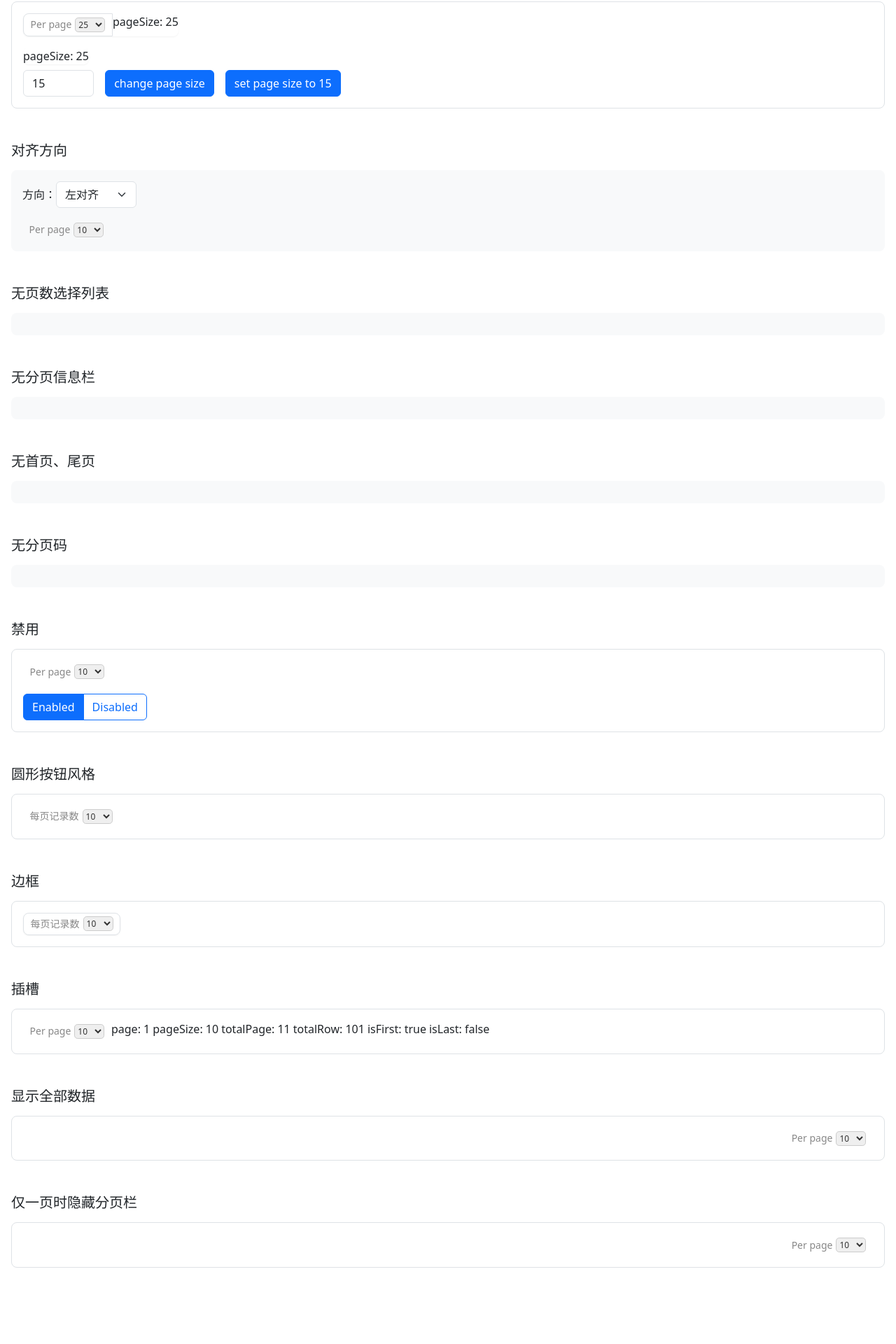
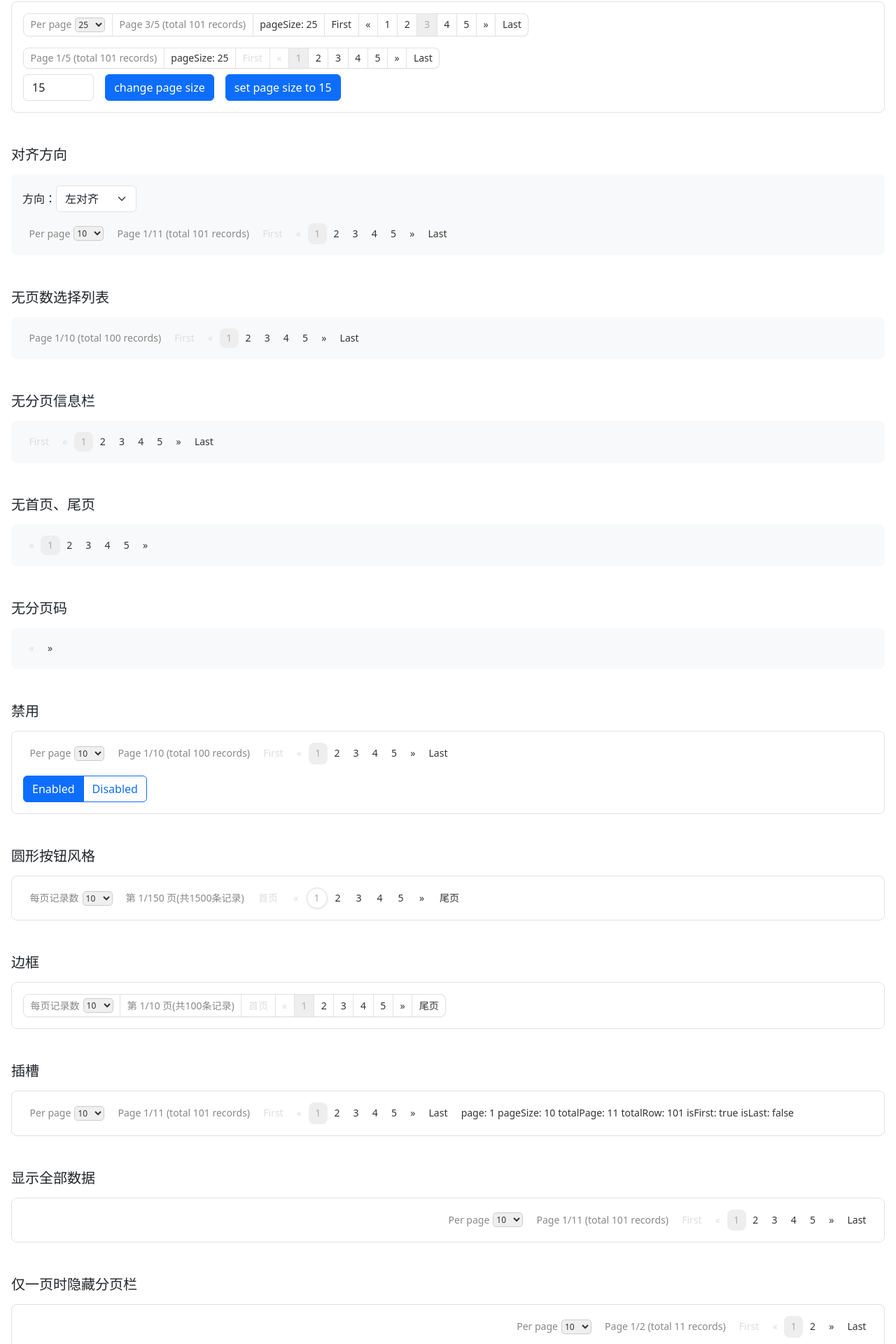
Before and after one commit to TerryZ/v-page, a Vue app: page / in a window 1280 px wide. Shown: the part 764-2684 px from the top of the page at 70% size. Before the commit the page ends 2591 px from the top, so only its background shows below. Built offline with nearby package versions, Linux system fonts and the light colour scheme.

Commit message:
feat: 移除不再使用的代码与 props

```diff
--- a/examples/ExamplesIndex.vue
+++ b/examples/ExamplesIndex.vue
@@ -4,6 +4,7 @@ import {
   PaginationBar,
   PaginationPageSizeOptions,
   PaginationInfo,
+  PaginationPanel,
   PaginationPageNumbers,
   PaginationFirstPage,
   PaginationPreviousPage,
@@ -95,6 +96,12 @@ function pageChange (data) {
         ref="refPage"
       >
         <PaginationPageSizeOptions />
+        <PaginationInfo />
+        <PaginationFirstPage />
+        <PaginationPreviousPage />
+        <PaginationPageNumbers />
+        <PaginationNextPage />
+        <PaginationLastPage />
       </PaginationBar>
 
       <div class="d-flex mt-2">
@@ -138,24 +145,34 @@ function pageChange (data) {
       >
         <template #default="{ pageSize }">
           <PaginationPageSizeOptions />
-          <div>
+          <PaginationInfo />
+          <PaginationPanel>
             <div>pageSize: <span v-text="pageSize" /></div>
-          </div>
+          </PaginationPanel>
+          <PaginationFirstPage />
+          <PaginationPreviousPage />
+          <PaginationPageNumbers />
+          <PaginationNextPage />
+          <PaginationLastPage />
         </template>
       </PaginationBar>
       <PaginationBar
         align="left"
         border
         :total-row="101"
-        :page-size-options="false"
         v-model:page-size="size"
         @change="pageChange"
         v-slot="{ pageSize }"
       >
-        <PaginationPageSizeOptions />
-        <div>
+        <PaginationInfo />
+        <PaginationPanel>
           <div>pageSize: <span v-text="pageSize" /></div>
-        </div>
+        </PaginationPanel>
+        <PaginationFirstPage />
+        <PaginationPreviousPage />
+        <PaginationPageNumbers />
+        <PaginationNextPage />
+        <PaginationLastPage />
       </PaginationBar>
 
       <div class="d-flex mt-2">
@@ -212,6 +229,12 @@ function pageChange (data) {
           :total-row="101"
         >
           <PaginationPageSizeOptions />
+          <PaginationInfo />
+          <PaginationFirstPage />
+          <PaginationPreviousPage />
+          <PaginationPageNumbers />
+          <PaginationNextPage />
+          <PaginationLastPage />
         </PaginationBar>
       </div>
     </div>
@@ -225,7 +248,12 @@ function pageChange (data) {
         :page-size-options="false"
         align="left"
       >
-        <PaginationPageSizeOptions />
+        <PaginationInfo />
+        <PaginationFirstPage />
+        <PaginationPreviousPage />
+        <PaginationPageNumbers />
+        <PaginationNextPage />
+        <PaginationLastPage />
       </PaginationBar>
     </div>
 
@@ -234,12 +262,14 @@ function pageChange (data) {
     </h5>
     <div class="bg-light p-3 rounded-3">
       <PaginationBar
-        :page-size-options="false"
-        :info="false"
         align="left"
         :total-row="100"
       >
-        <PaginationPageSizeOptions />
+        <PaginationFirstPage />
+        <PaginationPreviousPage />
+        <PaginationPageNumbers />
+        <PaginationNextPage />
+        <PaginationLastPage />
       </PaginationBar>
     </div>
 
@@ -248,14 +278,12 @@ function pageChange (data) {
     </h5>
     <div class="bg-light p-3 rounded-3">
       <PaginationBar
-        :page-size-options="false"
-        :info="false"
         :total-row="100"
-        :first="false"
-        :last="false"
         align="left"
       >
-        <PaginationPageSizeOptions />
+        <PaginationPreviousPage />
+        <PaginationPageNumbers />
+        <PaginationNextPage />
       </PaginationBar>
     </div>
 
@@ -264,15 +292,11 @@ function pageChange (data) {
     </h5>
     <div class="bg-light p-3 rounded-3">
       <PaginationBar
-        :page-size-options="false"
-        :info="false"
         :total-row="100"
-        :first="false"
-        :last="false"
-        :page-number="false"
         align="left"
       >
-        <PaginationPageSizeOptions />
+        <PaginationPreviousPage />
+        <PaginationNextPage />
       </PaginationBar>
     </div>
 
@@ -286,6 +310,12 @@ function pageChange (data) {
         :disabled="disabled"
       >
         <PaginationPageSizeOptions />
+        <PaginationInfo />
+        <PaginationFirstPage />
+        <PaginationPreviousPage />
+        <PaginationPageNumbers />
+        <PaginationNextPage />
+        <PaginationLastPage />
       </PaginationBar>
 
       <div
@@ -333,6 +363,12 @@ function pageChange (data) {
         circle
       >
         <PaginationPageSizeOptions />
+        <PaginationInfo />
+        <PaginationFirstPage />
+        <PaginationPreviousPage />
+        <PaginationPageNumbers />
+        <PaginationNextPage />
+        <PaginationLastPage />
       </PaginationBar>
     </div>
 
@@ -349,6 +385,12 @@ function pageChange (data) {
         circle
       >
         <PaginationPageSizeOptions />
+        <PaginationInfo />
+        <PaginationFirstPage />
+        <PaginationPreviousPage />
+        <PaginationPageNumbers />
+        <PaginationNextPage />
+        <PaginationLastPage />
       </PaginationBar>
     </div>
 
@@ -363,6 +405,13 @@ function pageChange (data) {
         v-slot="{ pageNumber, pageSize, totalPage, totalRow, isFirst, isLast }"
       >
         <PaginationPageSizeOptions />
+        <PaginationInfo />
+        <PaginationFirstPage />
+        <PaginationPreviousPage />
+        <PaginationPageNumbers />
+        <PaginationNextPage />
+        <PaginationLastPage />
+        <PaginationPanel>
           <div class="d-flex gap-1">
             <div>page: <span v-text="pageNumber" /></div>
             <div>pageSize: <span v-text="pageSize" /></div>
@@ -371,6 +420,7 @@ function pageChange (data) {
             <div>isFirst: <span v-text="isFirst" /></div>
             <div>isLast: <span v-text="isLast" /></div>
           </div>
+        </PaginationPanel>
       </PaginationBar>
     </div>
 
@@ -384,6 +434,12 @@ function pageChange (data) {
         @change="displayAllPageChange"
       >
         <PaginationPageSizeOptions />
+        <PaginationInfo />
+        <PaginationFirstPage />
+        <PaginationPreviousPage />
+        <PaginationPageNumbers />
+        <PaginationNextPage />
+        <PaginationLastPage />
       </PaginationBar>
     </div>
 
@@ -396,6 +452,12 @@ function pageChange (data) {
         hide-on-single-page
       >
         <PaginationPageSizeOptions />
+        <PaginationInfo />
+        <PaginationFirstPage />
+        <PaginationPreviousPage />
+        <PaginationPageNumbers />
+        <PaginationNextPage />
+        <PaginationLastPage />
       </PaginationBar>
     </div>
   </div>
--- a/src/PaginationBar.jsx
+++ b/src/PaginationBar.jsx
@@ -28,18 +28,10 @@ export default defineComponent({
     align: { type: String, default: ALIGN_RIGHT },
     /** Page size list */
     pageSizeMenu: { type: [Array], default: () => DEFAULT_PAGE_SIZE_MENU },
-    /** Display page size menu panel */
-    pageSizeOptions: { type: Boolean, default: true },
     disabled: { type: Boolean, default: false },
     /** Round style page number button */
     circle: { type: Boolean, default: false },
     border: { type: Boolean, default: false },
-    info: { type: Boolean, default: true },
-    pageNumber: { type: Boolean, default: true },
-    /** first page button */
-    first: { type: Boolean, default: true },
-    /** last page button */
-    last: { type: Boolean, default: true },
     /**
      * Display all records
      *
@@ -52,27 +44,12 @@ export default defineComponent({
   },
   emits: ['update:modelValue', 'update:pageSize', 'change'],
   setup (props, { emit, slots }) {
-    // const {
-    //   containerClasses,
-    //   totalPage,
-    //   PageSizeOptions,
-    //   PageInformation,
-    //   PageSlot,
-    //   PageNumberItems,
-    //   FirstPageItem,
-    //   PreviousPageItem,
-    //   NextPageItem,
-    //   LastPageItem
-    // } = usePagination(props, emit, slots)
-    const { pageSizeOptions, pageSizeMenu, totalRow } = toRefs(props)
+    const { pageSizeMenu, totalRow } = toRefs(props)
     const current = ref(0)
     const pageNumberSize = ref(DEFAULT_PAGE_NUMBER_SIZE)
     const pageSize = ref(props.pageSize ?? DEFAULT_PAGE_SIZE)
-    // const lang = getLanguages(props.language)
 
     const sizeList = computed(() => {
-      if (!pageSizeOptions.value) return []
-
       const sizes = Array.from(
         Array.isArray(pageSizeMenu.value) && pageSizeMenu.value.length > 0
           ? pageSizeMenu.value
@@ -161,6 +138,7 @@ export default defineComponent({
 
     return () => {
       if (props.hideOnSinglePage && totalPage.value <= 1) return null
+
       const slotData = {
         pageNumber: current.value,
         pageSize: pageSize.value,
@@ -173,14 +151,6 @@ export default defineComponent({
       return (
         <div class={containerClasses.value}>
           <ul>
-            {/* <PageSizeOptions />
-            <PageInformation />
-            <PageSlot />
-            <FirstPageItem />
-            <PreviousPageItem />
-            <PageNumberItems />
-            <NextPageItem />
-            <LastPageItem /> */}
             {slots?.default?.(slotData)}
           </ul>
         </div>
--- a/src/PaginationCore.jsx
+++ b/src/PaginationCore.jsx
@@ -1,164 +1,12 @@
-import { ref, computed, watch, toRefs, onMounted, inject } from 'vue'
+import { inject } from 'vue'
 
-import {
-  FIRST,
-  DEFAULT_PAGE_SIZE,
-  DEFAULT_PAGE_SIZE_MENU,
-  DEFAULT_PAGE_NUMBER_SIZE,
-  ALL_RECORD_PAGE_SIZE,
-  injectPagination
-} from './constants'
-import { getLanguages, getPageNumbers } from './helper'
-
-export function usePagination (props, emit, slots) {
-  const { pageSizeOptions, pageSizeMenu, totalRow } = toRefs(props)
-  const current = ref(0)
-  const pageNumberSize = ref(DEFAULT_PAGE_NUMBER_SIZE)
-  const pageSize = ref(props.pageSize ?? DEFAULT_PAGE_SIZE)
-  const lang = getLanguages(props.language)
-
-  const sizeList = computed(() => {
-    if (!pageSizeOptions.value) return []
-
-    const sizes = Array.from(
-      Array.isArray(pageSizeMenu.value) && pageSizeMenu.value.length > 0
-        ? pageSizeMenu.value
-        : DEFAULT_PAGE_SIZE_MENU
-    )
-    // filter duplicate items
-    if (pageSize.value !== 0 && !sizes.includes(pageSize.value)) { // display all
-      sizes.push(pageSize.value)
-    }
-
-    return sizes.sort((a, b) => a - b)
-  })
-  const totalPage = computed(() => {
-    // when display all records, the `totalPage` value always be 1
-    if (pageSize.value === ALL_RECORD_PAGE_SIZE) return FIRST
-    return Math.ceil(totalRow.value / pageSize.value)
-  })
-  const pageNumbers = computed(() => getPageNumbers(
-    current.value,
-    totalPage.value,
-    pageNumberSize.value
-  ))
-  const containerClasses = computed(() => ({
-    'v-pagination': true,
-    'v-pagination--right': props.align === 'right',
-    'v-pagination--center': props.align === 'center',
-    'v-pagination--disabled': props.disabled,
-    'v-pagination--border': props.border,
-    'v-pagination--circle': !props.border && props.circle
-  }))
-  const isFirst = computed(() => current.value === FIRST)
-  const isLast = computed(() => current.value === totalPage.value)
-
-  watch(() => props.modelValue, changePageNumber)
-  watch(() => props.pageSize, changePageSize)
-
-  function changePageNumber (pNumber = FIRST) {
-    if (props.disabled) return
-    if (typeof pNumber !== 'number') return
-
-    let num = pNumber < FIRST ? FIRST : pNumber
-    if (pNumber > totalPage.value && totalPage.value > 0) {
-      num = totalPage.value
-    }
-    if (num === current.value) return
-
-    current.value = num
-    emit('update:modelValue', current.value)
-    change()
-  }
-  function changePageSize (val) {
-    if (typeof val !== 'number') return
-    if (val < 0) return
-    if (val === pageSize.value) return
-
-    pageSize.value = val
-    emit('update:pageSize', pageSize.value)
-    if (current.value === FIRST) {
-      return change()
-    }
-    changePageNumber(FIRST)
-  }
-  function change () {
-    emit('change', {
-      pageNumber: current.value,
-      pageSize: Number(pageSize.value),
-      totalPage: totalPage.value
-    })
-  }
+import { FIRST, ALL_RECORD_PAGE_SIZE, injectPagination } from './constants'
 
 function Link (props, { slots }) {
   return <a href='javascript:void(0)'>{slots?.default?.()}</a>
 }
-  function PageSizeOptions () {
-    if (!pageSizeOptions.value) return null
-
-    const SizeOptions = () => sizeList.value.map(val =>
-      <option
-        key={val}
-        value={val}
-        selected={pageSize.value === val}
-      >{val}</option>
-    )
-    const DisplayAllOption = () => {
-      if (!props.displayAll) return null
-      return (
-        <option
-          value={ALL_RECORD_PAGE_SIZE}
-          selected={pageSize.value === ALL_RECORD_PAGE_SIZE}
-        >{lang.all}</option>
-      )
-    }
-
-    return (
-      <li class='v-pagination__list'>
-        <Link>
-          <span>{lang.pageLength}</span>
-          <select
-            disabled={props.disabled}
-            onChange={e => changePageSize(Number(e.target.value))}
-          >
-            <SizeOptions />
-            <DisplayAllOption />
-          </select>
-        </Link>
-      </li>
-    )
-  }
-  function PageInformation () {
-    if (!props.info) return null
-    const content = lang.pageInfo
-      .replace('#pageNumber#', current.value)
-      .replace('#totalPage#', totalPage.value)
-      .replace('#totalRow#', totalRow.value)
-    return (
-      <li class='v-pagination__info'>
-        <Link>{content}</Link>
-      </li>
-    )
-  }
-  function PageSlot () {
-    if (!Object.hasOwn(slots, 'default')) return null
-    const slotData = {
-      pageNumber: current.value,
-      pageSize: pageSize.value,
-      totalPage: totalPage.value,
-      totalRow: totalRow.value,
-      isFirst: isFirst.value,
-      isLast: isLast.value
-    }
-    // build scoped slot with named slot
-    return (
-      <li class='v-pagination__slot'>
-        <Link>{slots.default(slotData)}</Link>
-      </li>
-    )
-  }
-  function PageItem ({ classes, pageNumberValue, name, hasItem = true }) {
-    if (!hasItem) return null
+function PageItem ({ classes, pageNumberValue, name }) {
+  const { changePageNumber } = inject(injectPagination)
   return (
     <li class={['v-pagination__item', ...classes]}>
       <Link onClick={() => changePageNumber(pageNumberValue)} >
@@ -167,90 +15,11 @@ export function usePagination (props, emit, slots) {
     </li>
   )
 }
-  function PageNumberItems () {
-    if (!props.pageNumber) return null
-    return pageNumbers.value.map(val => (
-      <PageItem
-        key={val}
-        classes={[{ active: val === current.value }]}
-        pageNumberValue={val}
-        name={val}
-      />
-    ))
-  }
-  function FirstPageItem () {
-    return (
-      <PageItem
-        classes={['v-pagination__first', { disabled: isFirst.value }]}
-        pageNumberValue={FIRST}
-        name={lang.first}
-        hasItem={props.first}
-      />
-    )
-  }
-  function PreviousPageItem () {
-    return (
-      <PageItem
-        classes={['v-pagination__previous', { disabled: isFirst.value }]}
-        pageNumberValue={current.value - 1}
-        name='«'
-      />
-    )
-  }
-  function NextPageItem () {
-    return (
-      <PageItem
-        classes={['v-pagination__next', { disabled: isLast.value }]}
-        pageNumberValue={current.value + 1}
-        name='»'
-      />
-    )
-  }
-  function LastPageItem () {
-    return (
-      <PageItem
-        classes={['v-pagination__last', { disabled: isLast.value }]}
-        pageNumberValue={totalPage.value}
-        name={lang.last}
-        hasItem={props.last}
-      />
-    )
-  }
-
-  onMounted(() => changePageNumber(props.modelValue || FIRST))
-
-  return {
-    containerClasses,
-    totalPage,
-    current,
-    pageNumbers,
-
-    PageSizeOptions,
-    PageInformation,
-    PageSlot,
-    PageNumberItems,
-    FirstPageItem,
-    PreviousPageItem,
-    NextPageItem,
-    LastPageItem
-  }
-}
-
-function Link (props, { slots }) {
-  return <a href='javascript:void(0)'>{slots?.default?.()}</a>
-}
 
 export function PaginationPageSizeOptions () {
   const {
-    lang,
-    sizeList,
-    pageSize,
-    disabled,
-    displayAll,
-    changePageSize,
-    pageSizeOptions
+    lang, sizeList, pageSize, disabled, displayAll, changePageSize
   } = inject(injectPagination)
-  if (!pageSizeOptions.value) return null
 
   const SizeOptions = () => sizeList.value.map(val =>
     <option
@@ -285,14 +54,7 @@ export function PaginationPageSizeOptions () {
   )
 }
 export function PaginationInfo () {
-  const {
-    lang,
-    info,
-    current,
-    totalPage,
-    totalRow
-  } = inject(injectPagination)
-  if (!info.value) return null
+  const { lang, current, totalPage, totalRow } = inject(injectPagination)
   const content = lang.pageInfo
     .replace('#pageNumber#', current.value)
     .replace('#totalPage#', totalPage.value)
@@ -303,41 +65,15 @@ export function PaginationInfo () {
     </li>
   )
 }
-// export function PaginationSlot () {
-//   if (!Object.hasOwn(slots, 'default')) return null
-//   const slotData = {
-//     pageNumber: current.value,
-//     pageSize: pageSize.value,
-//     totalPage: totalPage.value,
-//     totalRow: totalRow.value,
-//     isFirst: isFirst.value,
-//     isLast: isLast.value
-//   }
-//   // build scoped slot with named slot
-//   return (
-//     <li class='v-pagination__slot'>
-//       <Link>{slots.default(slotData)}</Link>
-//     </li>
-//   )
-// }
-function PageItem ({ classes, pageNumberValue, name, hasItem = true }) {
-  if (!hasItem) return null
-  const { changePageNumber } = inject(injectPagination)
+export function PaginationPanel (props, { slots }) {
   return (
-    <li class={['v-pagination__item', ...classes]}>
-      <Link onClick={() => changePageNumber(pageNumberValue)} >
-        {name}
-      </Link>
+    <li class='v-pagination__slot'>
+      <Link>{slots?.default?.()}</Link>
     </li>
   )
 }
 export function PaginationPageNumbers () {
-  const {
-    pageNumber,
-    pageNumbers,
-    current
-  } = inject(injectPagination)
-  if (!pageNumber.value) return null
+  const { pageNumbers, current } = inject(injectPagination)
   return pageNumbers.value.map(val => (
     <PageItem
       key={val}
@@ -348,13 +84,12 @@ export function PaginationPageNumbers () {
   ))
 }
 export function PaginationFirstPage () {
-  const { isFirst, lang, first } = inject(injectPagination)
+  const { isFirst, lang } = inject(injectPagination)
   return (
     <PageItem
       classes={['v-pagination__first', { disabled: isFirst.value }]}
       pageNumberValue={FIRST}
       name={lang.first}
-      hasItem={first.value}
     />
   )
 }
@@ -379,13 +114,12 @@ export function PaginationNextPage () {
   )
 }
 export function PaginationLastPage () {
-  const { isLast, totalPage, lang, last } = inject(injectPagination)
+  const { isLast, totalPage, lang } = inject(injectPagination)
   return (
     <PageItem
       classes={['v-pagination__last', { disabled: isLast.value }]}
       pageNumberValue={totalPage.value}
       name={lang.last}
-      hasItem={last.value}
     />
   )
 }
```
Lines whose indentation alone changed are shown as unchanged.
